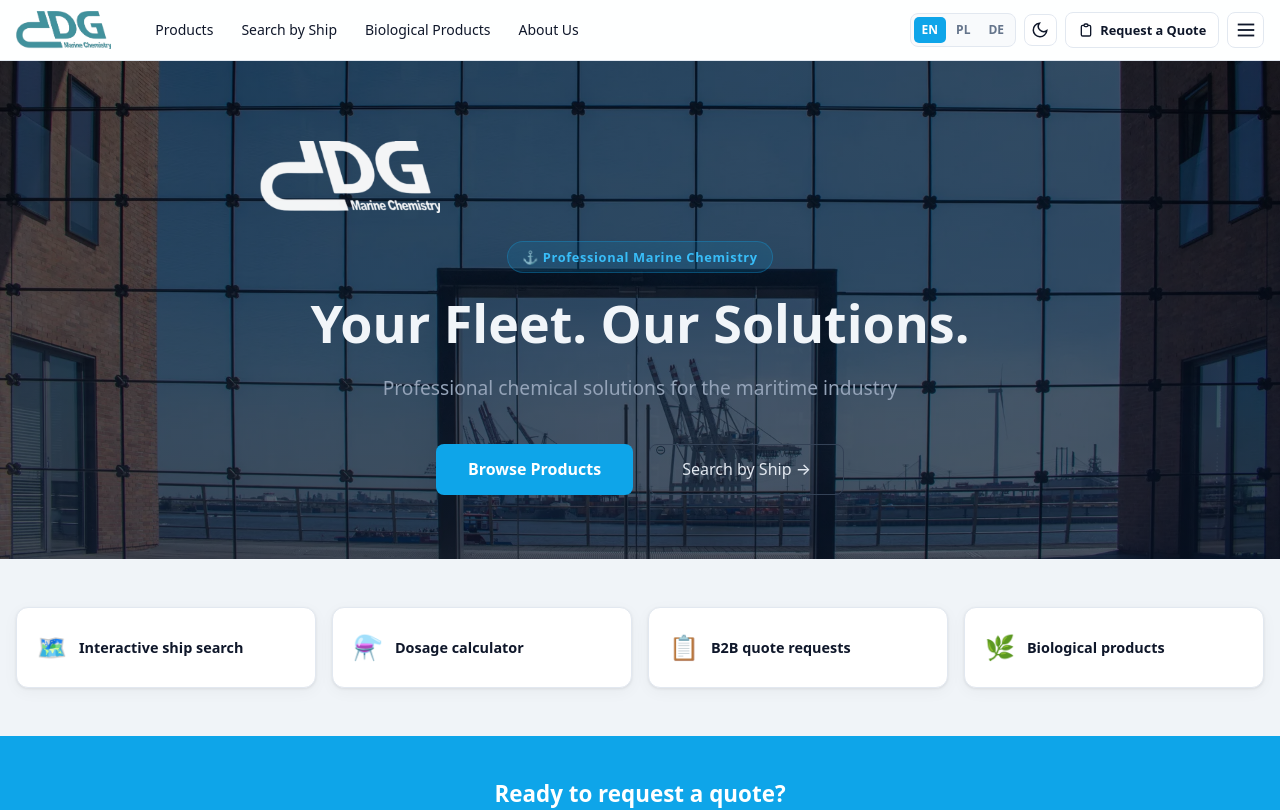
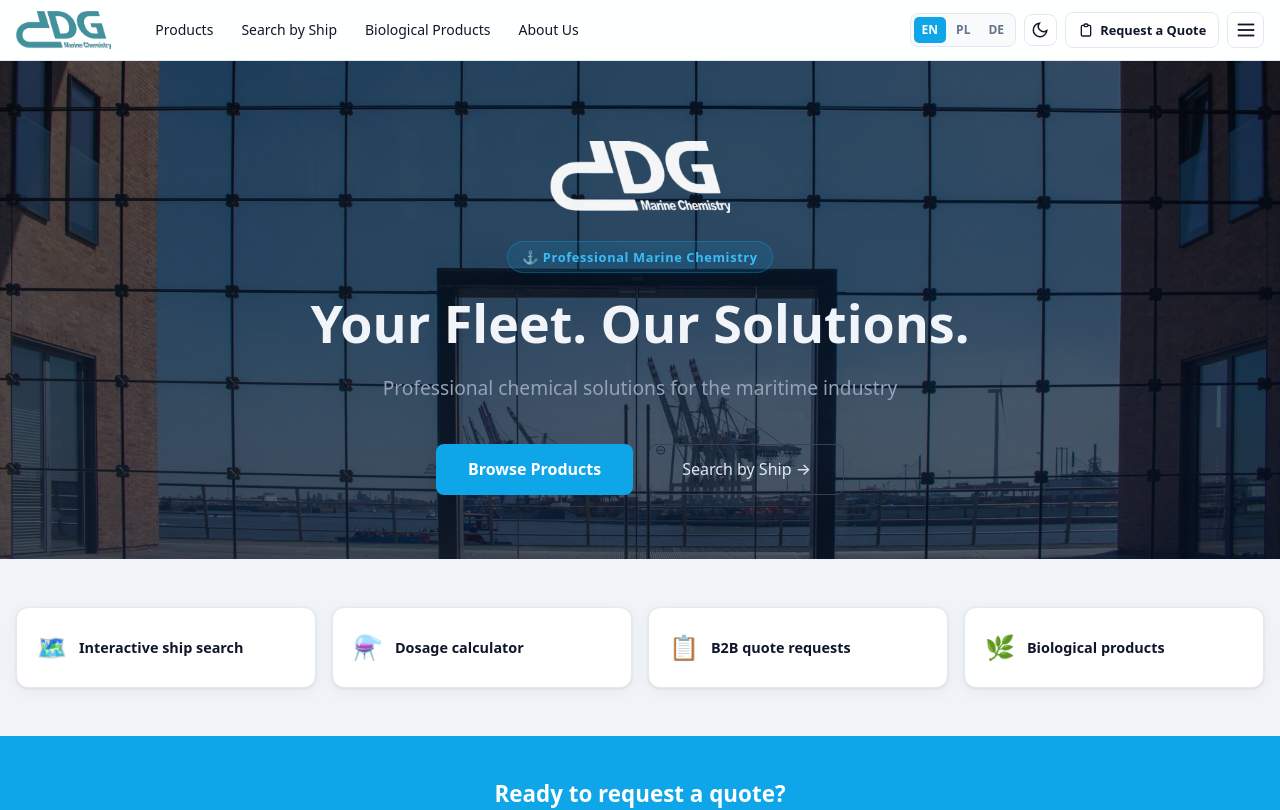
Before and after one commit to Zyrfa/dgmarine, a Next.js app: page /dgmarine/en in a window 1280 px wide. Shown: the top 810 px of the page. Built offline with nearby package versions, Linux system fonts and the light colour scheme.

Commit message:
fix: center hero logo using flexbox (Tailwind resets img to block)

```diff
--- a/app/[locale]/page.tsx
+++ b/app/[locale]/page.tsx
@@ -29,7 +29,7 @@
         <div aria-hidden style={{ position: 'absolute', inset: 0, background: 'linear-gradient(rgba(4,10,20,0.62), rgba(8,20,40,0.68))', pointerEvents: 'none' }} />
 
         <div style={{ position: 'relative', maxWidth: 760, margin: '0 auto' }}>
-          <div style={{ marginBottom: '1.75rem' }}>
+          <div style={{ marginBottom: '1.75rem', display: 'flex', justifyContent: 'center' }}>
             <LogoImage style={{ objectFit: 'contain', height: 72, width: 'auto', filter: 'brightness(0) invert(1)', opacity: 0.95 }} />
           </div>
 
```
